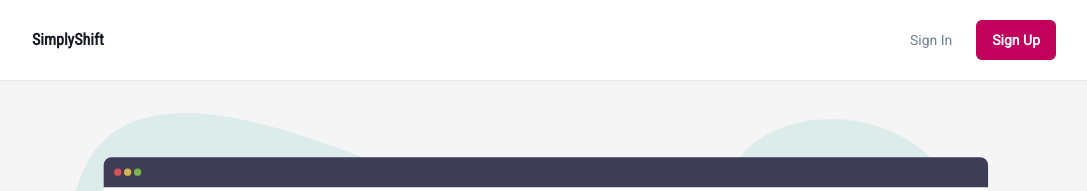
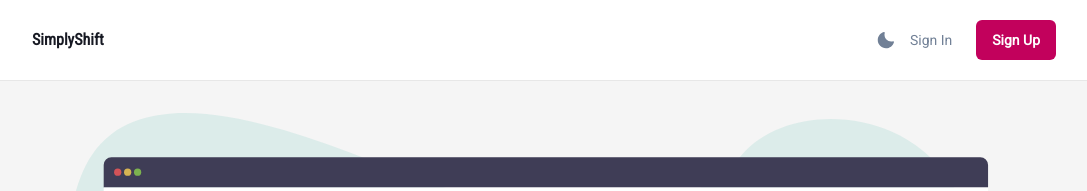
Before and after one commit to winnekes/simplyshift-client, a Next.js app in the folder client/: page / in a window 1280 px wide. Shown: the top 191 px of the page, without its empty margins (96-1183 px from the left). Built offline with nearby package versions, Linux system fonts and the light colour scheme.

Commit message:
Developer experience: allow switching color modes

```diff
--- a/client/components/layout/navbar.tsx
+++ b/client/components/layout/navbar.tsx
@@ -1,3 +1,4 @@
+import { MoonIcon, SunIcon } from "@chakra-ui/icons";
 import {
   Avatar,
   Box,
@@ -5,6 +6,7 @@ import {
   Flex,
   Heading,
   HStack,
+  IconButton,
   Menu,
   MenuButton,
   MenuDivider,
@@ -21,8 +23,7 @@ import { width } from "../../theme/theme";
 
 export function Navbar() {
   const { user, logout } = useAuth();
-  const { toggleColorMode } = useColorMode();
-  const { colorMode } = useColorMode();
+  const { colorMode, toggleColorMode } = useColorMode();
 
   return (
     <Box
@@ -41,9 +42,9 @@ export function Navbar() {
         maxWidth={width}
       >
         <HStack spacing={4} alignItems="center">
-          <Heading size="1xl" onClick={toggleColorMode}>
-            SimplyShift
-          </Heading>
+          <Link href="/" passHref>
+            <Heading size="1xl">SimplyShift</Heading>
+          </Link>
 
           {user && (
             <Link href="/calendar">
@@ -53,6 +54,14 @@ export function Navbar() {
         </HStack>
 
         <Flex alignItems="center">
+          <IconButton
+            size="lg"
+            color="gray.500"
+            aria-label="Switch color mode"
+            icon={colorMode === "light" ? <MoonIcon /> : <SunIcon />}
+            variant="ghost"
+            onClick={toggleColorMode}
+          />
           <Menu>
             {user && (
               <>
```
